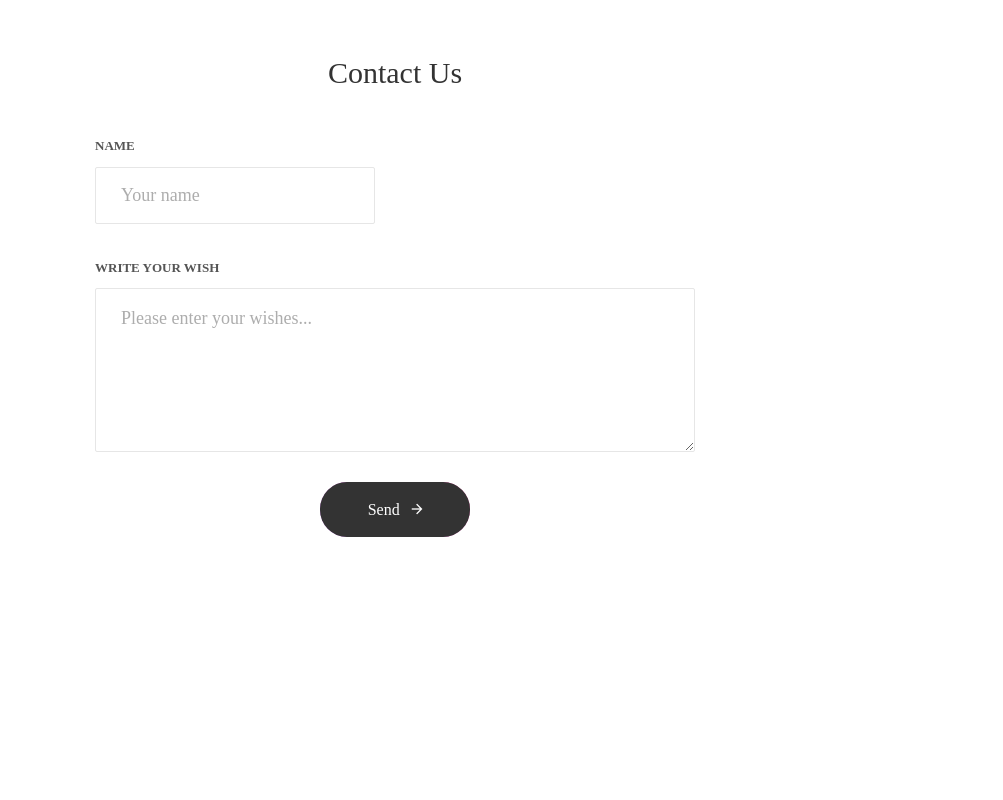
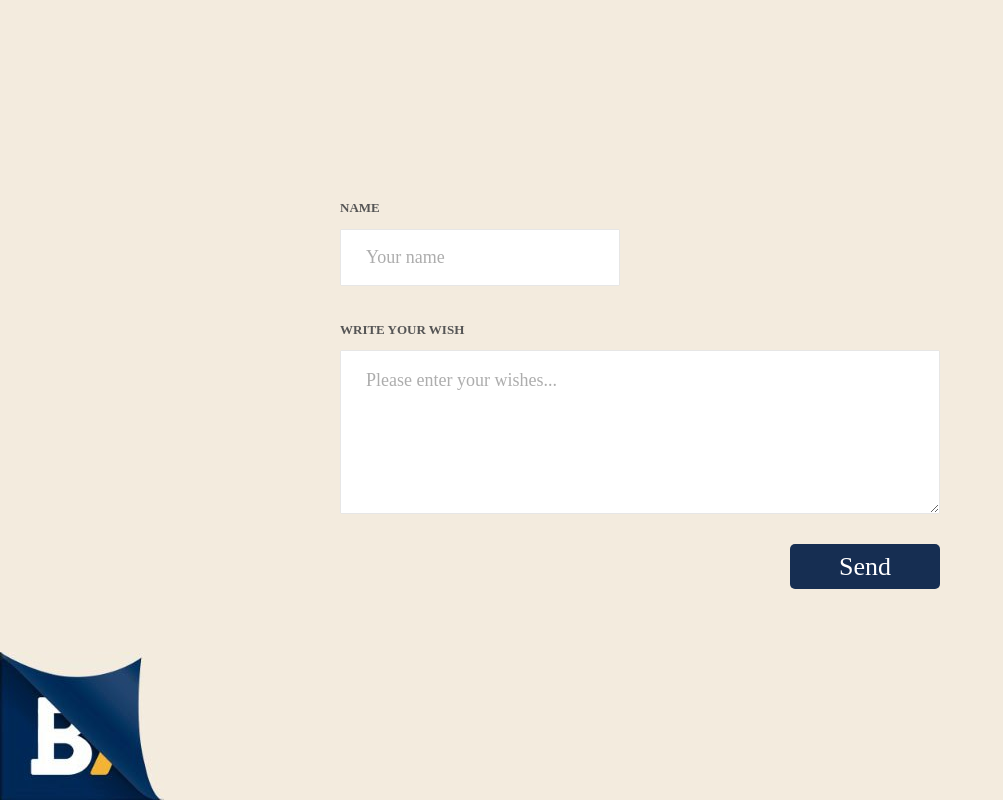
Before and after one commit to sangbas/live_wish, a PHP site: page /post.php in a window 1280 px wide. Shown: the whole page, without its empty margins (0-1003 px from the left). Run offline with PHP 8.4, Linux system fonts and the light colour scheme; some web fonts are replaced.

Commit message:
add logo

```diff
--- a/assets/css/main.css
+++ b/assets/css/main.css
@@ -34,6 +34,7 @@ body, html {
 	height: 100%;
     margin: 0;
 	font-family: Raleway-SemiBold, sans-serif;
+    background: #f3ebde;
 }
 
 
@@ -165,17 +166,50 @@ iframe {
   justify-content: center;
   align-items: center;
   padding: 15px;
-  background: #d867c6;
-  background: -webkit-linear-gradient(45deg, #c77ff2, #e8519e);
-  background: -o-linear-gradient(45deg, #c77ff2, #e8519e);
-  background: -moz-linear-gradient(45deg, #c77ff2, #e8519e);
-  background: linear-gradient(45deg, #c77ff2, #e8519e);
+  background: #092950;
+  background: -webkit-linear-gradient(45deg, #092950, #092950);
+  background: -o-linear-gradient(45deg, #092950, #092950);
+  background: -moz-linear-gradient(45deg, #092950, #092950);
+  background: linear-gradient(45deg, #092950, #092950);
+
+}
+
+.container-tablet {
+  width: 100%;
+  min-height: 100vh;
+  display: -webkit-box;
+  display: -webkit-flex;
+  display: -moz-box;
+  display: -ms-flexbox;
+  display: flex;
+  flex-wrap: wrap;
+  justify-content: center;
+  align-items: center;
+  padding: 15px;
+  background-image: url("../img/bg.jpg");
+  background-position: left bottom; /*Positioning*/
+  background-repeat: no-repeat; /*Prevent showing multiple background images*/
+  background-attachment: fixed;
+/*
+  background: #f3ebde;
+  background: -webkit-linear-gradient(45deg, #f3ebde, #f3ebde);
+  background: -o-linear-gradient(45deg, #f3ebde, #f3ebde);
+  background: -moz-linear-gradient(45deg, #f3ebde, #f3ebde);
+  background: linear-gradient(45deg, #f3ebde, #f3ebde);
+*/
 
 }
 
 .wrap-contact100 {
   width: 790px;
-  background: #fff;
+  background: #092950;
+  border-radius: 2px;
+  padding: 55px 95px 68px 95px;
+}
+
+.wrap-tablet {
+  width: 790px;
+  background: #f3ebde;
   border-radius: 2px;
   padding: 55px 95px 68px 95px;
 }
@@ -200,12 +234,33 @@ iframe {
   display: block;
   font-family: Raleway-Black;
   font-size: 30px;
-  color: #333333;
+  color: #fff;
   line-height: 1.2;
   text-align: center;
   padding-bottom: 45px;
 }
 
+.form-title {
+  width: 100%;
+  display: block;
+  font-family: Raleway-Black;
+  font-size: 40px;
+  color: #fff;
+  line-height: 1.2;
+  text-align: center;
+  padding-bottom: 45px;
+}
+
+.post-title {
+    font-size: 20px;
+    color: #fff;
+    padding-bottom: 20px;
+}
+
+.post-content {
+    font-size: 15px;
+    color: #fff;
+}
 
 
 /*------------------------------------------------------------------
@@ -238,7 +293,7 @@ iframe {
 .input100 {
   display: block;
   width: 100%;
-  background: transparent;
+  background: #fff;
   font-family: Raleway-SemiBold;
   font-size: 18px;
   color: #333333;
@@ -311,13 +366,13 @@ textarea.input100 {
   display: -ms-flexbox;
   display: flex;
   flex-wrap: wrap;
-  justify-content: center;
+  justify-content: flex-end;
   margin-top: -4px;
 }
 
 .contact100-form-btn {
   font-family: Raleway-Bold;
-  font-size: 16px;
+  font-size: 26px;
   color: #fff;
   line-height: 1.2;
 
@@ -330,13 +385,13 @@ textarea.input100 {
   align-items: center;
   padding: 0 20px;
   min-width: 150px;
-  height: 55px;
-  border-radius: 27px;
-  background: #d867c6;
-  background: -webkit-linear-gradient(45deg, #c77ff2, #e8519e);
-  background: -o-linear-gradient(45deg, #c77ff2, #e8519e);
-  background: -moz-linear-gradient(45deg, #c77ff2, #e8519e);
-  background: linear-gradient(45deg, #c77ff2, #e8519e);
+  height: 45px;
+  border-radius: 5px;
+  background: #162e52;
+  background: -webkit-linear-gradient(45deg, #162e52, #162e52);
+  background: -o-linear-gradient(45deg, #162e52, #162e52);
+  background: -moz-linear-gradient(45deg, #162e52, #162e52);
+  background: linear-gradient(45deg, #162e52, #162e52);
   position: relative;
   z-index: 1;
 
@@ -346,27 +401,7 @@ textarea.input100 {
   transition: all 0.4s;
 }
 
-.contact100-form-btn::before {
-  content: "";
-  display: block;
-  position: absolute;
-  z-index: -1;
-  border-radius: 27px;
-  width: 100%;
-  height: 100%;
-  top: 0;
-  left: 0;
-  background: #333333;
-  opacity: 1;
-  -webkit-transition: all 0.4s;
-  -o-transition: all 0.4s;
-  -moz-transition: all 0.4s;
-  transition: all 0.4s;
-}
 
-.contact100-form-btn:hover:before {
-  opacity: 0;
-}
 
 .contact100-form-btn i {
   -webkit-transition: all 0.4s;
@@ -387,13 +422,13 @@ textarea.input100 {
 [ Responsive ]*/
 
 @media (max-width: 768px) {
-  .wrap-contact100 {
+  .wrap-contact100 .wrap-tablet {
     padding: 55px 45px 68px 45px;
   }
 }
 
 @media (max-width: 576px) {
-  .wrap-contact100 {
+  .wrap-contact100 .wrap-tablet {
     padding: 55px 15px 68px 15px;
   }
 
--- a/feed-post.php
+++ b/feed-post.php
@@ -8,7 +8,10 @@
                 while($row = mysqli_fetch_assoc($result)) {
                     $name = $row["name"];
                     $message = $row["message"];
-                    echo '<div class="borderimg1">'.$name.'<br/>'.$message.'</div>';
+                    echo '<div class="borderimg1">';
+                    echo '<div class="post-title">'.$name.'</div>';
+                    echo '<div class="post-content">'.$message.'</div>';
+                    echo '</div>';
                 }
             }
 ?>
--- a/post.php
+++ b/post.php
@@ -4,36 +4,28 @@
 	<title>Contact V14</title>
 	<meta charset="UTF-8">
 	<meta name="viewport" content="width=device-width, initial-scale=1">
-<!--===============================================================================================-->
 	<link rel="icon" type="image/png" href="images/icons/favicon.ico"/>
-<!--===============================================================================================-->
 	<link rel="stylesheet" type="text/css" href="assets/bootstrap/css/bootstrap.min.css">
-<!--===============================================================================================-->
 	<link rel="stylesheet" type="text/css" href="assets/font-awesome/font-awesome-4.7.0/css/font-awesome.min.css">
-<!--===============================================================================================-->
 	<link rel="stylesheet" type="text/css" href="assets/font-awesome/iconic/css/material-design-iconic-font.min.css">
-<!--===============================================================================================-->
 	<link rel="stylesheet" type="text/css" href="assets/vendor/animate/animate.css">
-<!--===============================================================================================-->
 	<link rel="stylesheet" type="text/css" href="assets/vendor/css-hamburgers/hamburgers.min.css">
-<!--===============================================================================================-->
 	<link rel="stylesheet" type="text/css" href="assets/vendor/animsition/css/animsition.min.css">
-<!--===============================================================================================-->
 	<link rel="stylesheet" type="text/css" href="assets/vendor/select2/select2.min.css">
-<!--===============================================================================================-->
 	<link rel="stylesheet" type="text/css" href="assets/css/util.css">
 	<link rel="stylesheet" type="text/css" href="assets/css/main.css">
-<!--===============================================================================================-->
 </head>
 <body>
 
 
-	<div class="wrapper">
-		<div class="wrap-contact100">
+	<div class="container-tablet">
+		<div class="wrap-tablet">
 			<form class="contact100-form validate-form" action="function/dopost.php" method="post">
+<!--
 				<span class="contact100-form-title">
 					Contact Us
 				</span>
+-->
 
 				<label class="label-input100" for="first-name">Name</label>
 				<div class="wrap-input100 rs1 validate-input">
@@ -51,7 +43,6 @@
 					<button class="contact100-form-btn">
 						<span>
 							Send
-							<i class="zmdi zmdi-arrow-right m-l-8"></i>
 						</span>
 					</button>
 				</div>
@@ -59,20 +50,12 @@
 		</div>
 	</div>
 
-
-
-<!--===============================================================================================-->
 	<script src="assets/vendor/jquery/jquery-3.2.1.min.js"></script>
-<!--===============================================================================================-->
 	<script src="assets/vendor/animsition/js/animsition.min.js"></script>
-<!--===============================================================================================-->
 	<script src="assets/vendor/bootstrap/js/popper.js"></script>
 	<script src="assets/vendor/bootstrap/js/bootstrap.min.js"></script>
-<!--===============================================================================================-->
 	<script src="assets/vendor/select2/select2.min.js"></script>
-<!--===============================================================================================-->
 	<script src="assets/vendor/countdowntime/countdowntime.js"></script>
-<!--===============================================================================================-->
 	<script src="js/main.js"></script>
 
 
--- a/view.php
+++ b/view.php
@@ -23,7 +23,6 @@
 
             var container = $("#feed");
 
-            container.load("feed-post.php");
             var refreshId = setInterval(function()
             {
                 console.log('sdsd');
@@ -37,8 +36,8 @@
 
 	<div class="container-contact100">
 		<div class="wrap-contact100">
-            <span class="contact100-form-title">
-                CREATE AND SHARE YOUR WISH
+            <span class="form-title">
+                CREATE AND SHARE<br/>YOUR WISH
             </span>
 
             <div id="feed">
```
Also changed, not shown: assets/img/bg.jpg (added).
